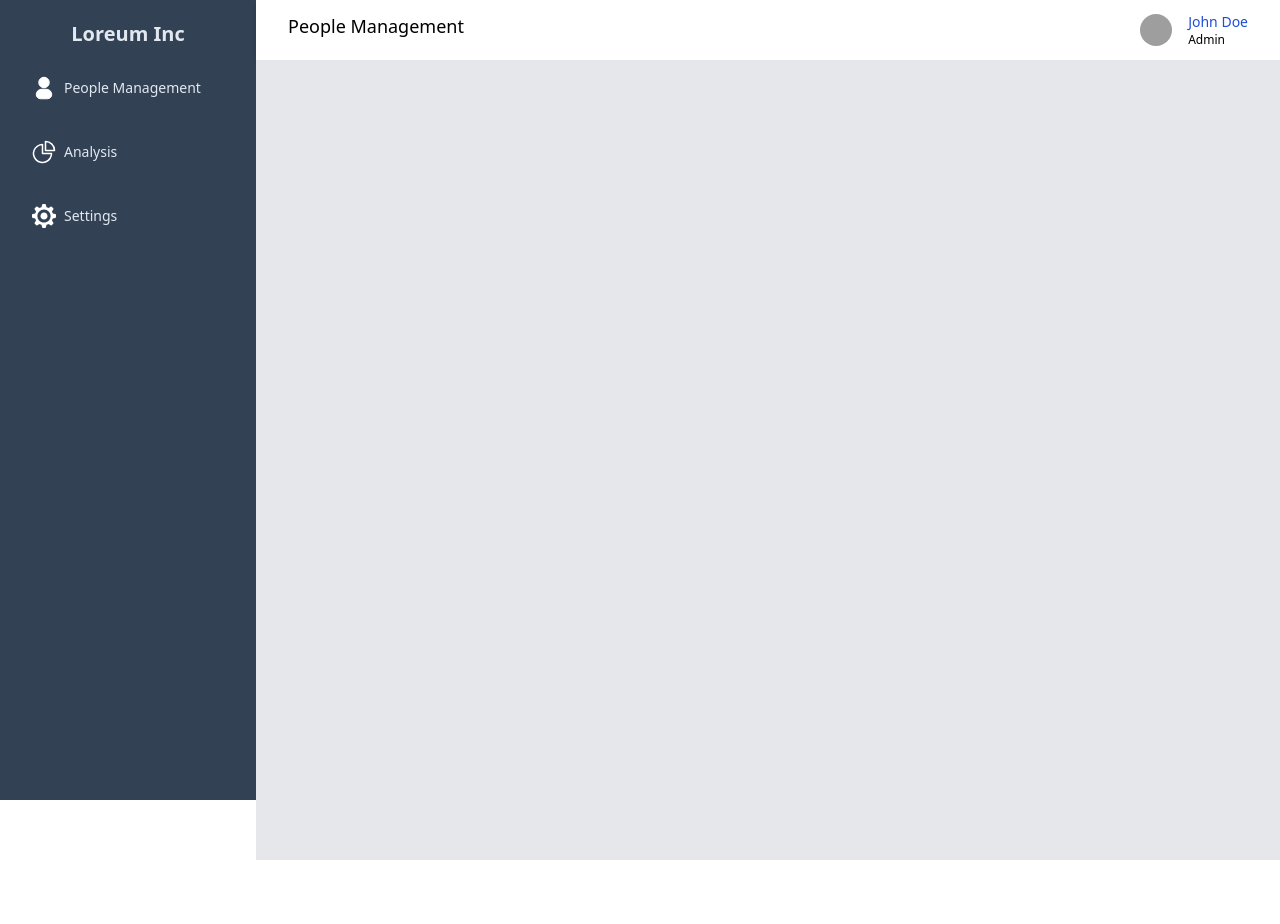
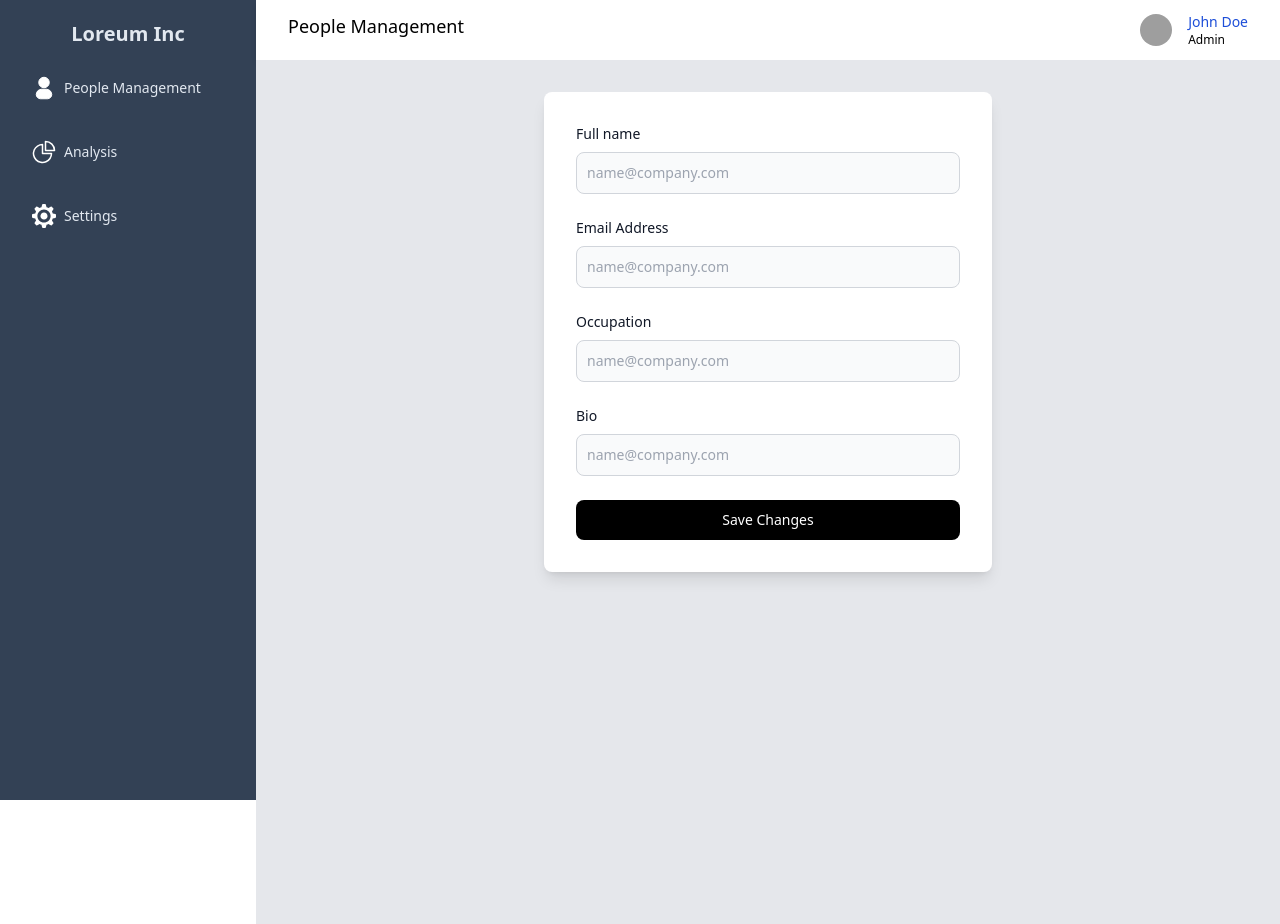
Before and after one commit to EdwinWalela/loreum-inc, a React (Vite) app: page /user/edit/1 in a window 1280 px wide. Before the commit the page ends 860 px from the top, so only its background shows below. Built offline with nearby package versions, Linux system fonts and the light colour scheme; grey boxes are pictures that could not be loaded.

Commit message:
create edit user page

```diff
--- a/src/pages/EditUser/index.tsx
+++ b/src/pages/EditUser/index.tsx
@@ -3,7 +3,89 @@
 const EditUserPage = () => {
 	const { id } = useParams();
 
-	return <div className="bg-gray-200 h-full"></div>;
+	return (
+		<div className="bg-gray-200 py-8 ">
+			<div className="flex flex-col items-center  px-6 py-8 mx-auto md:h-screen lg:py-0">
+				<div className="w-full bg-white rounded-lg shadow-lg dark:border md:mt-0 sm:max-w-md xl:p-0 dark:bg-gray-800 dark:border-gray-700">
+					<div className="p-6 space-y-4 md:space-y-6 sm:p-8">
+						<form className="space-y-4 md:space-y-6" action="#">
+							<div>
+								<label
+									htmlFor="email"
+									className="block mb-2 text-sm font-medium text-gray-900 dark:text-white"
+								>
+									Full name
+								</label>
+								<input
+									type="email"
+									name="email"
+									id="email"
+									className="bg-gray-50 border border-gray-300 text-gray-900 sm:text-sm rounded-lg focus:ring-primary-600 focus:border-primary-600 block w-full p-2.5 dark:bg-gray-700 dark:border-gray-600 dark:placeholder-gray-400 dark:text-white dark:focus:ring-blue-500 dark:focus:border-blue-500"
+									placeholder="name@company.com"
+									required={true}
+								/>
+							</div>
+							<div>
+								<label
+									htmlFor="email"
+									className="block mb-2 text-sm font-medium text-gray-900 dark:text-white"
+								>
+									Email Address
+								</label>
+								<input
+									type="email"
+									name="email"
+									id="email"
+									className="bg-gray-50 border border-gray-300 text-gray-900 sm:text-sm rounded-lg focus:ring-primary-600 focus:border-primary-600 block w-full p-2.5 dark:bg-gray-700 dark:border-gray-600 dark:placeholder-gray-400 dark:text-white dark:focus:ring-blue-500 dark:focus:border-blue-500"
+									placeholder="name@company.com"
+									required={true}
+								/>
+							</div>
+							<div>
+								<label
+									htmlFor="email"
+									className="block mb-2 text-sm font-medium text-gray-900 dark:text-white"
+								>
+									Occupation
+								</label>
+								<input
+									type="email"
+									name="email"
+									id="email"
+									className="bg-gray-50 border border-gray-300 text-gray-900 sm:text-sm rounded-lg focus:ring-primary-600 focus:border-primary-600 block w-full p-2.5 dark:bg-gray-700 dark:border-gray-600 dark:placeholder-gray-400 dark:text-white dark:focus:ring-blue-500 dark:focus:border-blue-500"
+									placeholder="name@company.com"
+									required={true}
+								/>
+							</div>
+							<div>
+								<label
+									htmlFor="email"
+									className="block mb-2 text-sm font-medium text-gray-900 dark:text-white"
+								>
+									Bio
+								</label>
+								<input
+									type="email"
+									name="email"
+									id="email"
+									className="bg-gray-50 border border-gray-300 text-gray-900 sm:text-sm rounded-lg focus:ring-primary-600 focus:border-primary-600 block w-full p-2.5 dark:bg-gray-700 dark:border-gray-600 dark:placeholder-gray-400 dark:text-white dark:focus:ring-blue-500 dark:focus:border-blue-500"
+									placeholder="name@company.com"
+									required={true}
+								/>
+							</div>
+
+							<button
+								type="submit"
+								className="w-full bg-black text-white bg-primary-600 hover:bg-primary-700 focus:ring-4 focus:outline-none focus:ring-primary-300 font-medium rounded-lg text-sm px-5 py-2.5 text-center dark:bg-primary-600 dark:hover:bg-primary-700 dark:focus:ring-primary-800"
+							>
+								Save Changes
+							</button>
+						</form>
+					</div>
+				</div>
+			</div>
+		</div>
+	);
 };
 
 export default EditUserPage;
```
